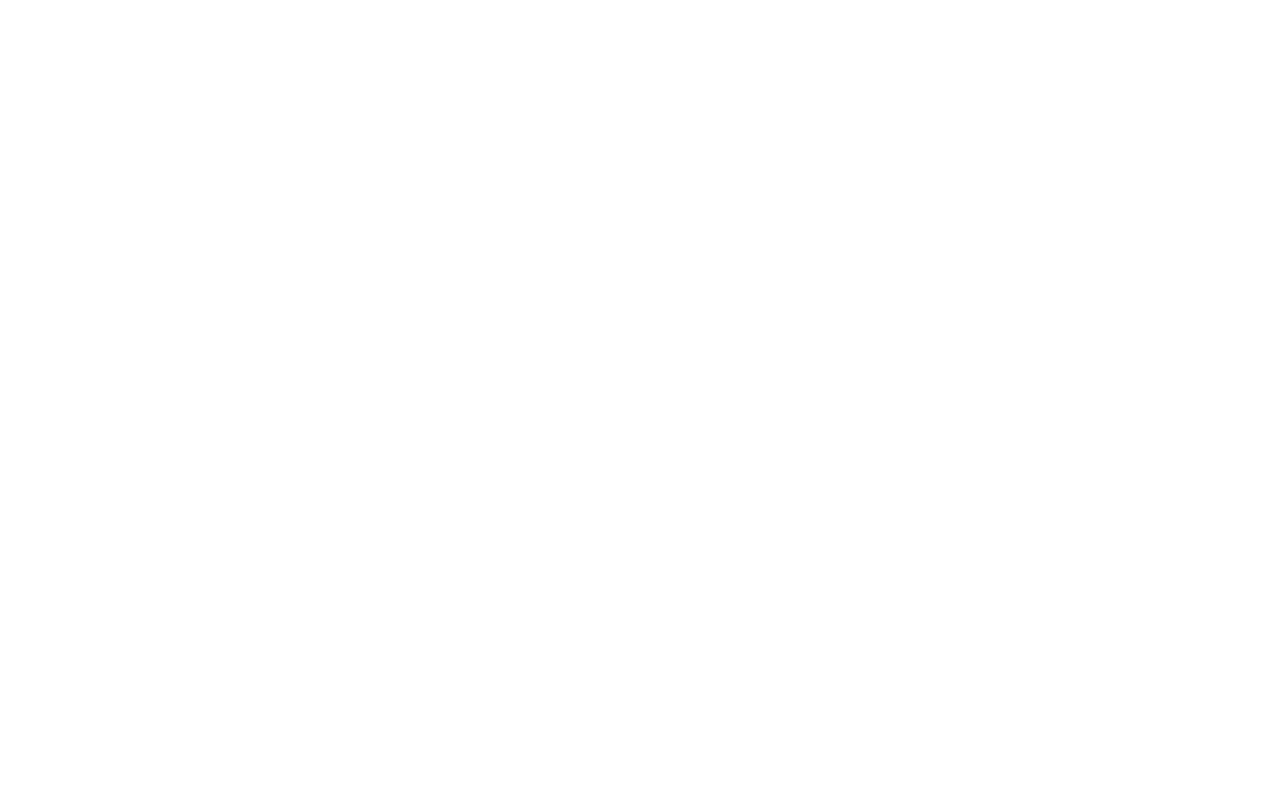
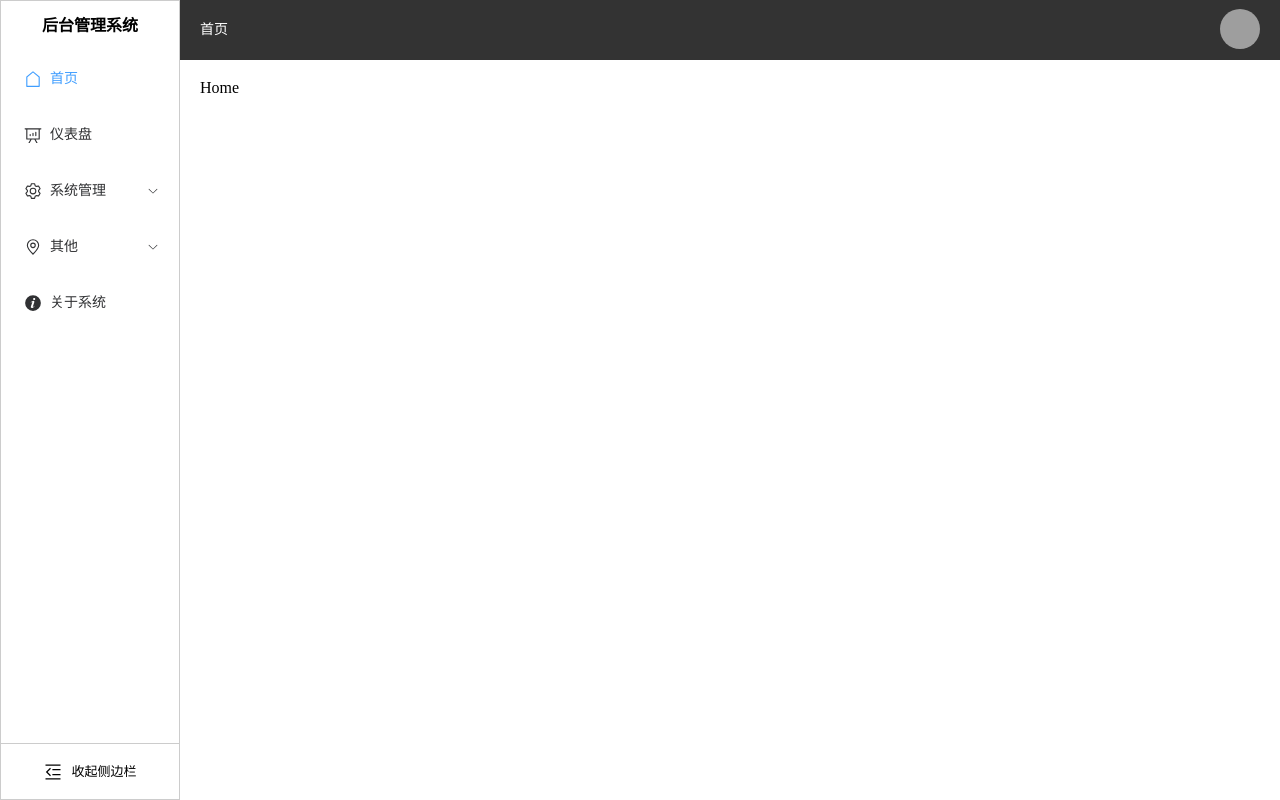
Before and after one commit to Promiseify/vue3-ts-project, a Vue app: page /#/home in a window 1280 px wide. Before the commit this address had no page. Built offline with nearby package versions, Linux system fonts and the light colour scheme; grey boxes are pictures that could not be loaded.

Commit message:
1.使用vue-router定义路由；2.重新排布组件

```diff
--- a/src/components/CommonAside.vue
+++ b/src/components/CommonAside/index.vue
@@ -1,7 +1,8 @@
 <template>
-  <el-aside :width="isCollapse? '64px' : '180px'">
+  <el-aside :width="isCollapse ? '64px' : '180px'">
     <h2 class="aside-title">{{ isCollapse ? '系统' : '后台管理系统' }}</h2>
-    <el-menu :collapse="isCollapse" :collapse-transition="false" default-active="2" class="el-menu-vertical-demo" @open="handleOpen" @close="handleClose">
+    <el-menu :collapse="isCollapse" :collapse-transition="false" class="el-menu-vertical-demo" @open="handleOpen"
+      @close="handleClose" :default-active="currentRoute.path" router>
       <template v-for="item in menuList" :index="item.path" :key="item.path">
         <el-sub-menu v-if="item.children" :index="item.path">
           <template #title>
@@ -36,9 +37,10 @@
 </template>
 
 <script setup lang="ts">
-import { ref } from 'vue'
+import { computed, ref } from 'vue'
 import { storeToRefs } from 'pinia';
 import { useAppStore } from '@/store/app';
+import { useRoute } from 'vue-router'
 
 import { MenuItem } from "@/types/components/commonAside";
 
@@ -129,6 +131,12 @@
   console.log(key, keyPath)
 }
 
+const route = useRoute();
+// 计算属性：实时获取当前路由路径，确保菜单高亮
+const currentRoute = computed(() => ({
+  path: route.path
+}));
+
 // 处理侧边栏的折叠
 const { isCollapse } = storeToRefs(appStore)
 const handleToggle = () => {
@@ -143,6 +151,7 @@
   transition: width 0.3s;
   overflow: hidden;
 }
+
 .aside-title {
   height: 50px;
   line-height: 50px;
@@ -168,5 +177,4 @@
     cursor: pointer;
   }
 }
-
 </style>
--- a/src/router/index.ts
+++ b/src/router/index.ts
@@ -1,11 +1,44 @@
-import { createRouter, createWebHashHistory } from "vue-router"
+import { createRouter, createWebHashHistory } from 'vue-router'
+import type { RouteRecordRaw } from 'vue-router'
 
 // 路由规则
-const routes = [
+const routes: RouteRecordRaw[] = [
   {
     path: '/',
-    name: 'main',
-    component: () => import('@/views/Main.vue')
+    name: 'Layout',
+    component: () => import('@/views/layout/index.vue'),
+    redirect: '/home',
+    children: [
+      {
+        path: 'home',
+        name: 'Home',
+        component: () => import('@/views/home/index.vue')
+      },
+      {
+        path: 'dashboard',
+        name: 'Dashboard',
+        component: () => import('@/views/dashboard/index.vue')
+      },
+      {
+        path: 'system',
+        name: 'System',
+        redirect: '/system/user',
+        children: [
+          {
+            path: 'user',
+            name: 'User',
+            component: () => import('@/views/system/user/index.vue'),
+            meta: { title: '用户管理' }
+          },
+          {
+            path: 'role',
+            name: 'Role',
+            component: () => import('@/views/system/role/index.vue'),
+            meta: { title: '角色管理' }
+          }
+        ]
+      }
+    ]
   }
 ]
 
--- /dev/null
+++ b/src/views/dashboard/index.vue
@@ -0,0 +1,13 @@
+<template>
+  <div class="container">
+    dashboard
+  </div>
+</template>
+
+<script setup lang="ts">
+
+</script>
+
+<style scoped>
+
+</style>
--- /dev/null
+++ b/src/views/home/index.vue
@@ -0,0 +1,13 @@
+<template>
+  <div class="container">
+    Home
+  </div>
+</template>
+
+<script setup lang="ts">
+
+</script>
+
+<style scoped>
+
+</style>
--- a/src/views/Main.vue
+++ b/src/views/layout/index.vue
@@ -7,7 +7,7 @@
           <common-header />
         </el-header>
         <el-main class="right-main">
-          main
+          <router-view></router-view>
         </el-main>
       </el-container>
     </el-container>
@@ -15,8 +15,8 @@
 </template>
 
 <script setup lang="ts">
-import CommonAside from '@/components/CommonAside.vue';
-import CommonHeader from '@/components/CommonHeader.vue';
+import CommonAside from '@/components/CommonAside/index.vue';
+import CommonHeader from '@/components/CommonHeader/index.vue';
 </script>
 
 <style scoped lang="less">
--- /dev/null
+++ b/src/views/system/role/index.vue
@@ -0,0 +1,13 @@
+<template>
+  <div class="container">
+    role
+  </div>
+</template>
+
+<script setup lang="ts">
+
+</script>
+
+<style scoped>
+
+</style>
--- /dev/null
+++ b/src/views/system/user/index.vue
@@ -0,0 +1,13 @@
+<template>
+  <div class="container">
+    user
+  </div>
+</template>
+
+<script setup lang="ts">
+
+</script>
+
+<style scoped>
+
+</style>
```
Also changed, not shown: src/components/CommonHeader/index.vue (renamed from src/components/CommonHeader.vue).
